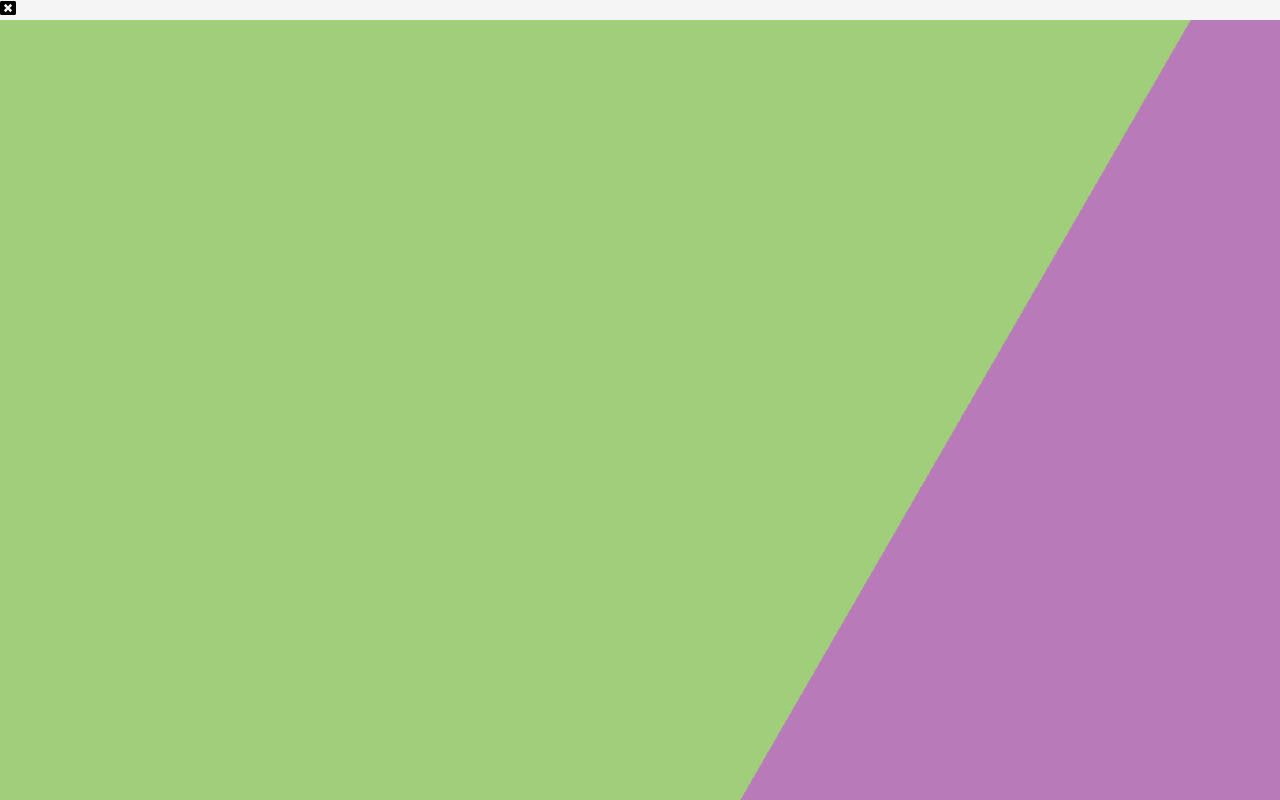
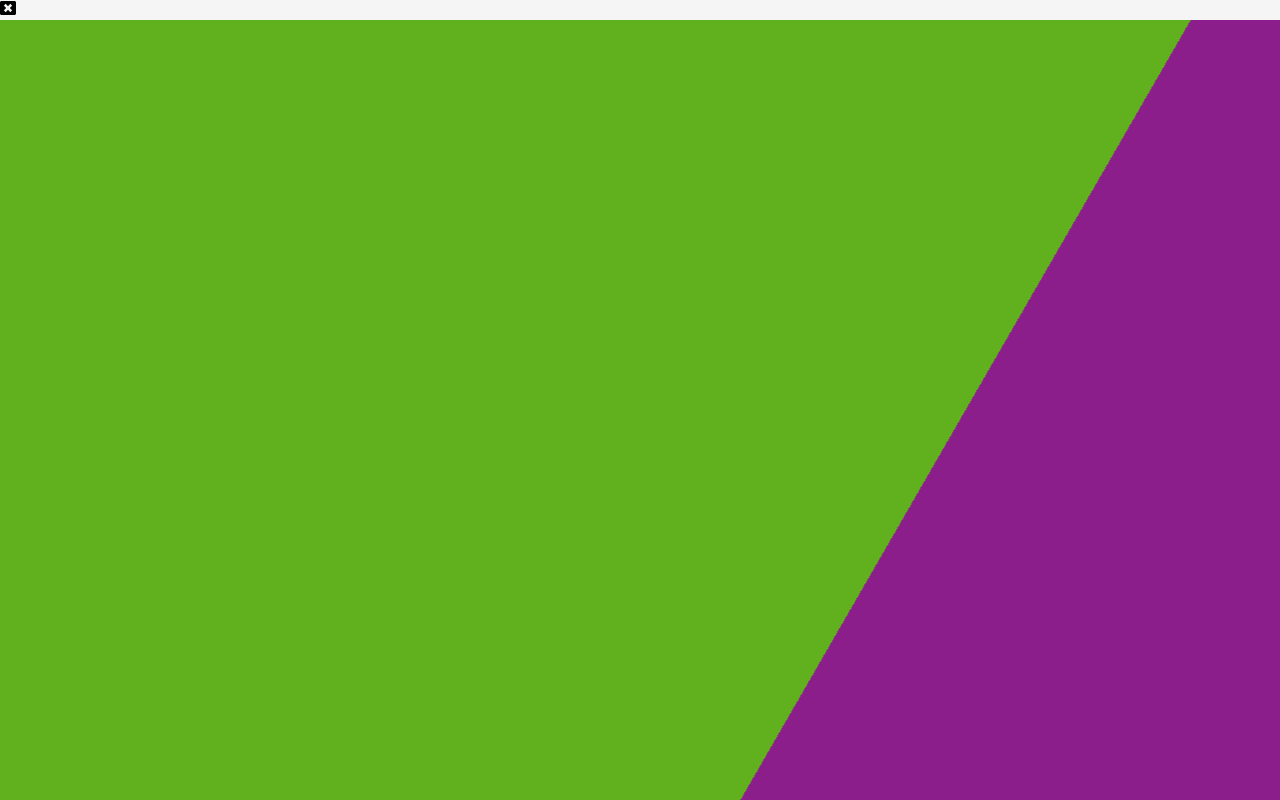
Before and after one commit to JuanMolfese/unicen-visualizacion, a Next.js app in the folder TP2/entregafinal/: page /register in a window 1280 px wide. Built offline with nearby package versions, Linux system fonts and the light colour scheme.

Commit message:
Se agrego consumo a API games

```diff
--- a/TP2/entregafinal/components/fondo_animado.js
+++ b/TP2/entregafinal/components/fondo_animado.js
@@ -4,8 +4,8 @@ export function Fondo_animado(){
     return (
         <>
             <div className={styles.bg}></div>
-            <div className={styles.bg, styles.bg2}></div>
-            <div className={styles.bg, styles.bg3}></div>
+            <div className={styles.bg2}></div>
+            <div className={styles.bg3}></div>
         </>
     )
     }
--- a/TP2/entregafinal/pages/profile.js
+++ b/TP2/entregafinal/pages/profile.js
@@ -7,14 +7,12 @@ import Link from "next/link";
 export function Profile(){
     return (
         <>
-            <Navbar></Navbar>
             <div className={styles.container}>
 
                 <Link href="/">
                     <FaWindowClose className={styles.iconClose}/>
                 </Link>
             </div>
-            <Footer></Footer>
         </>
     )
 }
--- a/TP2/entregafinal/styles/Profile.module.css
+++ b/TP2/entregafinal/styles/Profile.module.css
@@ -5,7 +5,7 @@
   background-color: darkgray;
   width: 100%;
   height: 100%;
-  animation: fadeInRight 2s;
+ /*  animation: fadeInRight 2s; */
   z-index: 1;
 }
 
--- a/TP2/entregafinal/styles/fondo_animado.module.css
+++ b/TP2/entregafinal/styles/fondo_animado.module.css
@@ -21,10 +21,30 @@
   .bg2 {
     animation-direction:alternate-reverse;
     animation-duration:4s;
+
+    animation:slide 3s ease-in-out infinite alternate;
+    background-image: linear-gradient(-60deg, #7C007C 50%, #4DA900 50%);
+    bottom:0;
+    left:-50%;
+    opacity:.5;
+    position:fixed;
+    right:-50%;
+    top:0;
+    z-index:-1;
   }
 
   .bg3 {
     animation-duration:5s;
+
+    animation:slide 3s ease-in-out infinite alternate;
+    background-image: linear-gradient(-60deg, #7C007C 50%, #4DA900 50%);
+    bottom:0;
+    left:-50%;
+    opacity:.5;
+    position:fixed;
+    right:-50%;
+    top:0;
+    z-index:-1;
   }
 
 /*   h1 {
```
Also changed, not shown: TP2/entregafinal/components/ListGames.js (added, +54 -0 lines), TP2/entregafinal/components/navbar.js (+1 -6 lines), TP2/entregafinal/pages/[id].js (added, +14 -0 lines), TP2/entregafinal/pages/index.js (+19 -2 lines).
